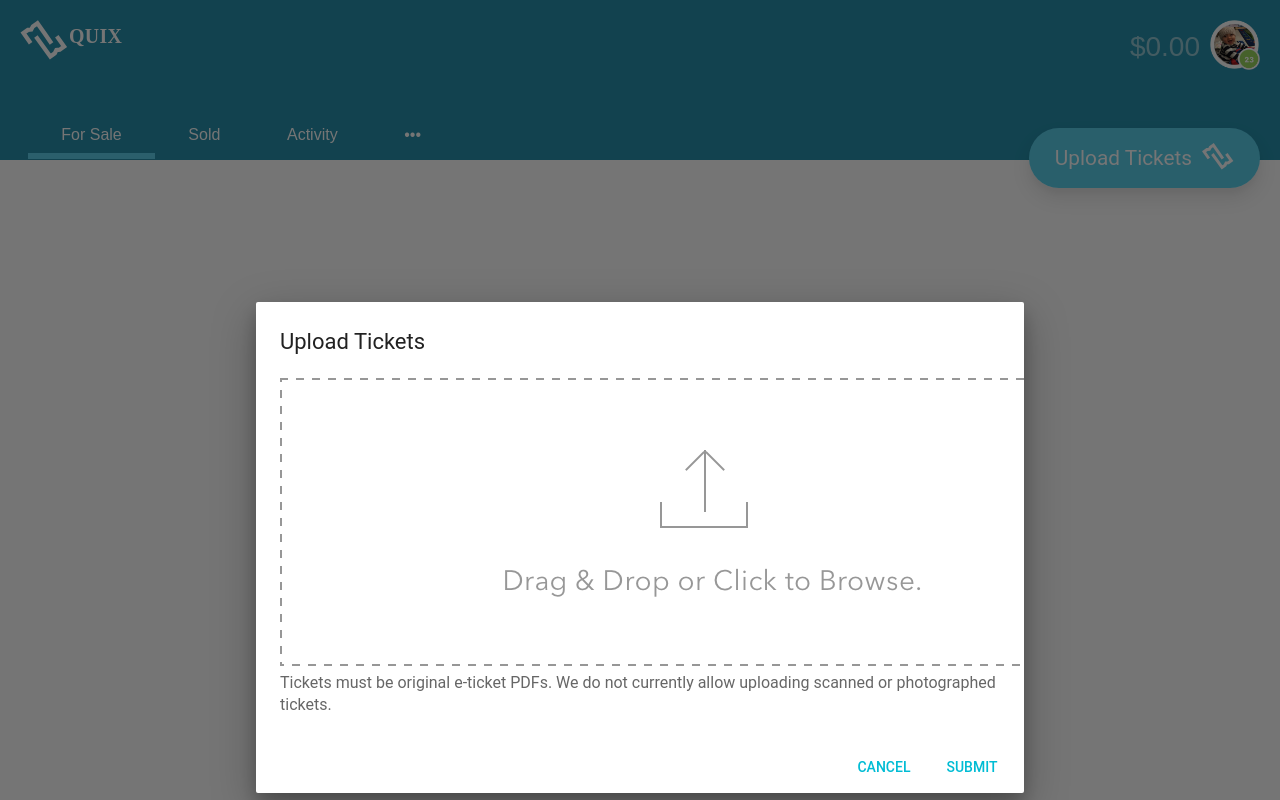
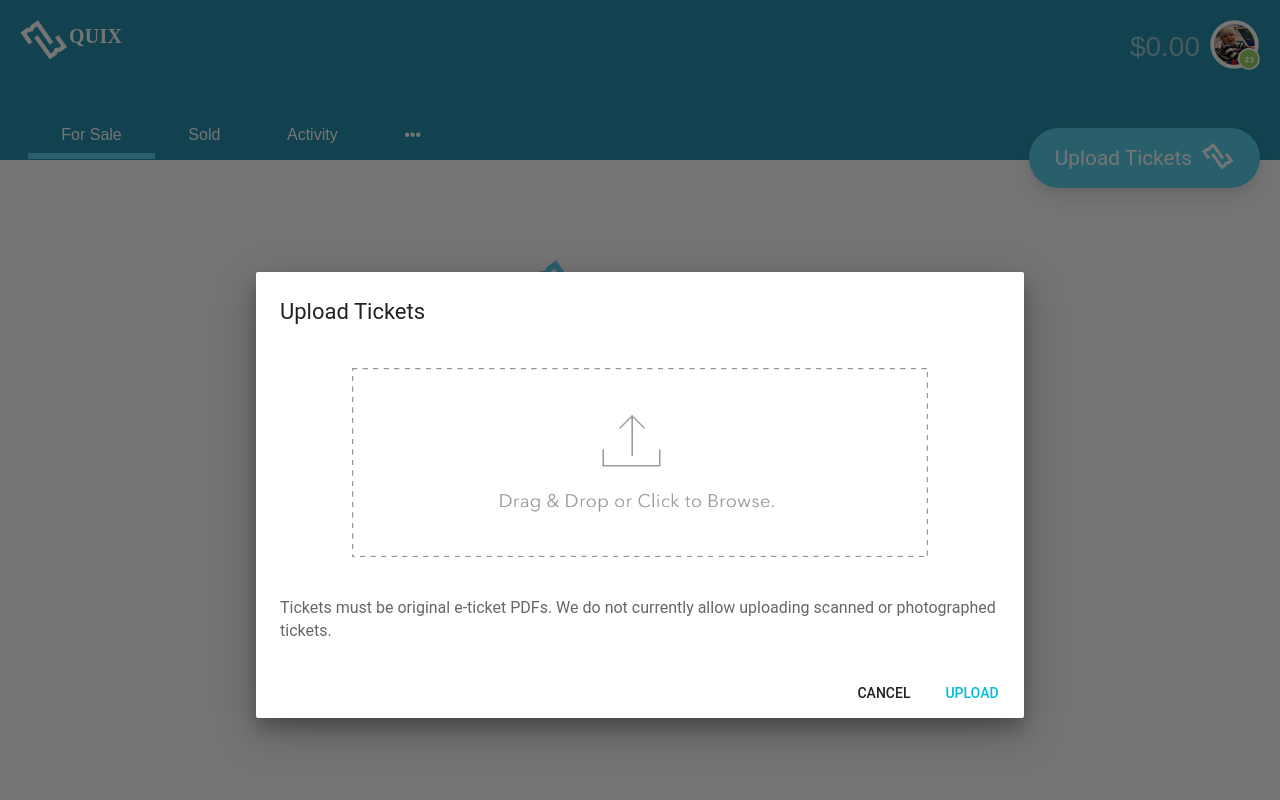
Before and after one commit to super-easyapp/super-easyapp.github.io, a React (Create React App) app: page / in a window 1280 px wide. Both pictures are taken after a click on the link "Upload Tickets". Built offline with nearby package versions, Linux system fonts and the light colour scheme.

Commit message:
Added some empty graphic

```diff
--- a/src/components/App.js
+++ b/src/components/App.js
@@ -2,6 +2,7 @@ import React, { Component } from 'react';
 import '../styles/App.css';
 import Header from './Header';
 import HeaderTabs from './HeaderTabs';
+import QuixIcon from '../images/quixIcon-color.svg';
 
 class App extends Component {
   render() {
@@ -9,6 +10,14 @@ class App extends Component {
      <div className="App">
         <Header />
         <HeaderTabs />
+
+        <div className="emptyState">
+          <img src={QuixIcon} className="QuixIcon" alt="QuixIcon" />
+          <span>
+
+          </span>
+        </div>
+
     </div>
   );
   }
--- a/src/components/Dialog.js
+++ b/src/components/Dialog.js
@@ -29,11 +29,11 @@ export default class DialogExampleSimple extends React.Component {
         const actions = [
             <FlatButton
                 label="Cancel"
-                primary={true}
+                primary={false}
                 onClick={this.handleClose}
             />,
             <FlatButton
-                label="Submit"
+                label="Upload"
                 primary={true}
                 onClick={this.handleClose}
             />,
@@ -56,7 +56,7 @@ export default class DialogExampleSimple extends React.Component {
                     onRequestClose={this.handleClose}
                 >
                     <img src={DragAndDrop} className="DragAndDrop" alt="DragAndDrop" />
-                    <span>
+                    <span className="instructions">
                         Tickets must be original e-ticket PDFs. We do not currently allow uploading scanned or photographed tickets.
                     </span>
                 </Dialog>
--- a/src/styles/App.css
+++ b/src/styles/App.css
@@ -522,9 +522,7 @@ p {
   background-color: #2791AC;
   height: 80px;
   padding: 20px;
-  /*
-  box-shadow: 0 10px 20px rgba(0,0,0,0.19), 0 6px 6px rgba(0,0,0,0.13);
-  */ }
+  position: absolute; }
   .Header-Tabs ul {
     padding: 8px;
     width: 55%;
@@ -546,6 +544,16 @@ p {
       position: relative;
       padding-left: 10px;
       top: 5px; }
+
+.emptyState {
+  display: block;
+  top: 180px;
+  margin: auto;
+  position: relative;
+  width: 100%; }
+  .emptyState img.QuixIcon {
+    display: block;
+    margin: auto; }
 
 @media only screen and (max-width: 600px) {
   .Header-Tabs ul {
@@ -614,3 +622,12 @@ p {
     transition: all 0.3s ease;
     text-decoration: none;
     color: white; }
+
+img.DragAndDrop {
+  width: 80%;
+  display: block;
+  margin: auto;
+  padding: 20px 0 40px; }
+
+span.instructions {
+  text-align: center; }
--- /dev/null
+++ b/src/styles/scss-stylesheets/components/_dialogs.scss
@@ -0,0 +1,14 @@
+// -----------------------------------------------------------------------------
+// This file contains all styles related to the dialog component.
+// -----------------------------------------------------------------------------
+
+img.DragAndDrop {
+  width: 80%;
+  display: block;
+  margin: auto;
+  padding: 20px 0 40px;
+}
+
+span.instructions {
+  text-align: center;
+}
--- a/src/styles/scss-stylesheets/layout/_header.scss
+++ b/src/styles/scss-stylesheets/layout/_header.scss
@@ -38,9 +38,7 @@
   background-color: $primary-color;
   height: 80px;
   padding: 20px;
-  /*
-  box-shadow: 0 10px 20px rgba(0,0,0,0.19), 0 6px 6px rgba(0,0,0,0.13);
-  */
+  position: absolute;
 
   ul {
     padding: 8px;
@@ -80,6 +78,19 @@
   }
 }
 
+.emptyState {
+  display: block;
+  top: 180px;
+  margin: auto;
+  position: relative;
+  width: 100%;
+
+  img.QuixIcon {
+    display: block;
+    margin: auto;
+  }
+}
+
 @media only screen and (max-width : 600px) {
   .Header-Tabs {
     ul {
--- a/src/styles/scss-stylesheets/main.css
+++ b/src/styles/scss-stylesheets/main.css
@@ -522,9 +522,7 @@ p {
   background-color: #2791AC;
   height: 80px;
   padding: 20px;
-  /*
-  box-shadow: 0 10px 20px rgba(0,0,0,0.19), 0 6px 6px rgba(0,0,0,0.13);
-  */ }
+  position: absolute; }
   .Header-Tabs ul {
     padding: 8px;
     width: 55%;
@@ -546,6 +544,16 @@ p {
       position: relative;
       padding-left: 10px;
       top: 5px; }
+
+.emptyState {
+  display: block;
+  top: 180px;
+  margin: auto;
+  position: relative;
+  width: 100%; }
+  .emptyState img.QuixIcon {
+    display: block;
+    margin: auto; }
 
 @media only screen and (max-width: 600px) {
   .Header-Tabs ul {
@@ -614,3 +622,12 @@ p {
     transition: all 0.3s ease;
     text-decoration: none;
     color: white; }
+
+img.DragAndDrop {
+  width: 80%;
+  display: block;
+  margin: auto;
+  padding: 20px 0 40px; }
+
+span.instructions {
+  text-align: center; }
--- a/src/styles/scss-stylesheets/main.scss
+++ b/src/styles/scss-stylesheets/main.scss
@@ -24,7 +24,8 @@
 
 // 5. Components
 @import
-  'components/button';
+  'components/button',
+  'components/dialogs';
 
 // 6. Page-specific styles
 @import
```
Also changed, not shown: src/components/HeaderTabs.js (+0 -11 lines), 1 other file (tests, documents, lock files or other folders).
